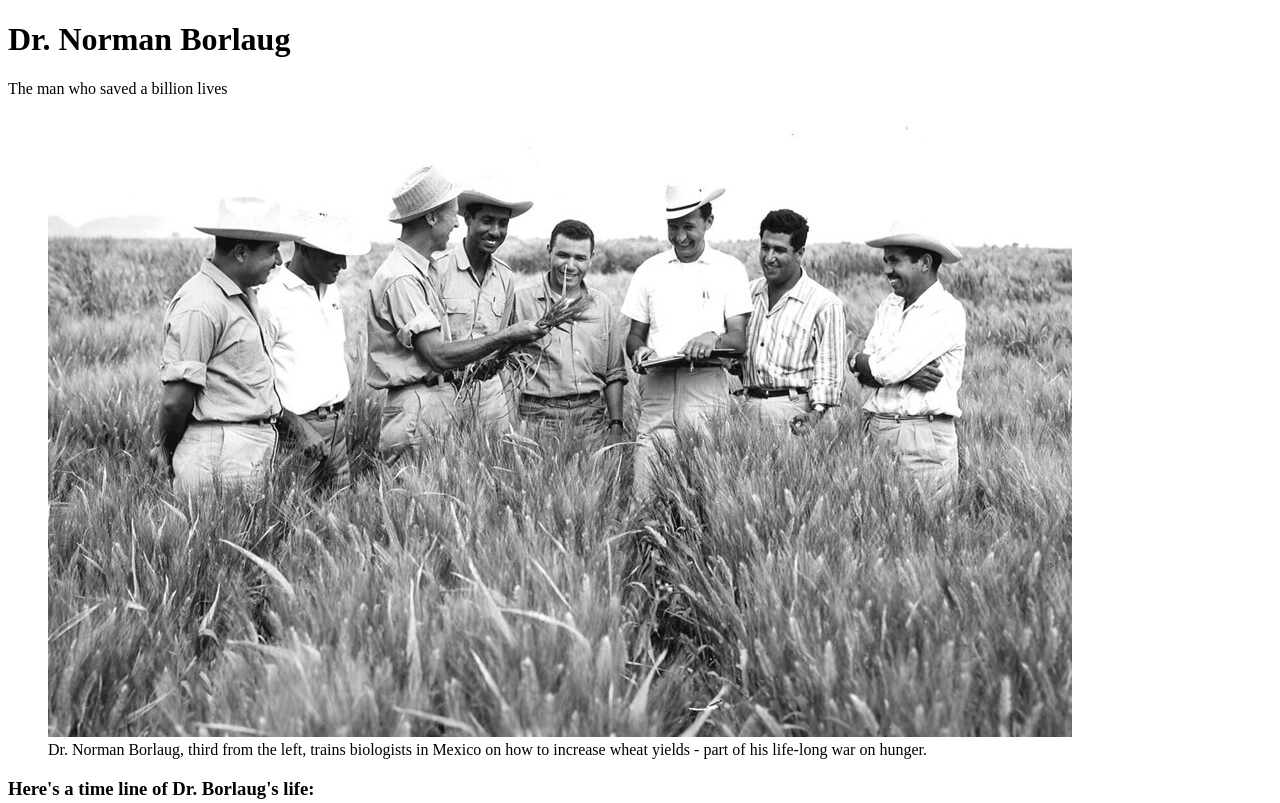
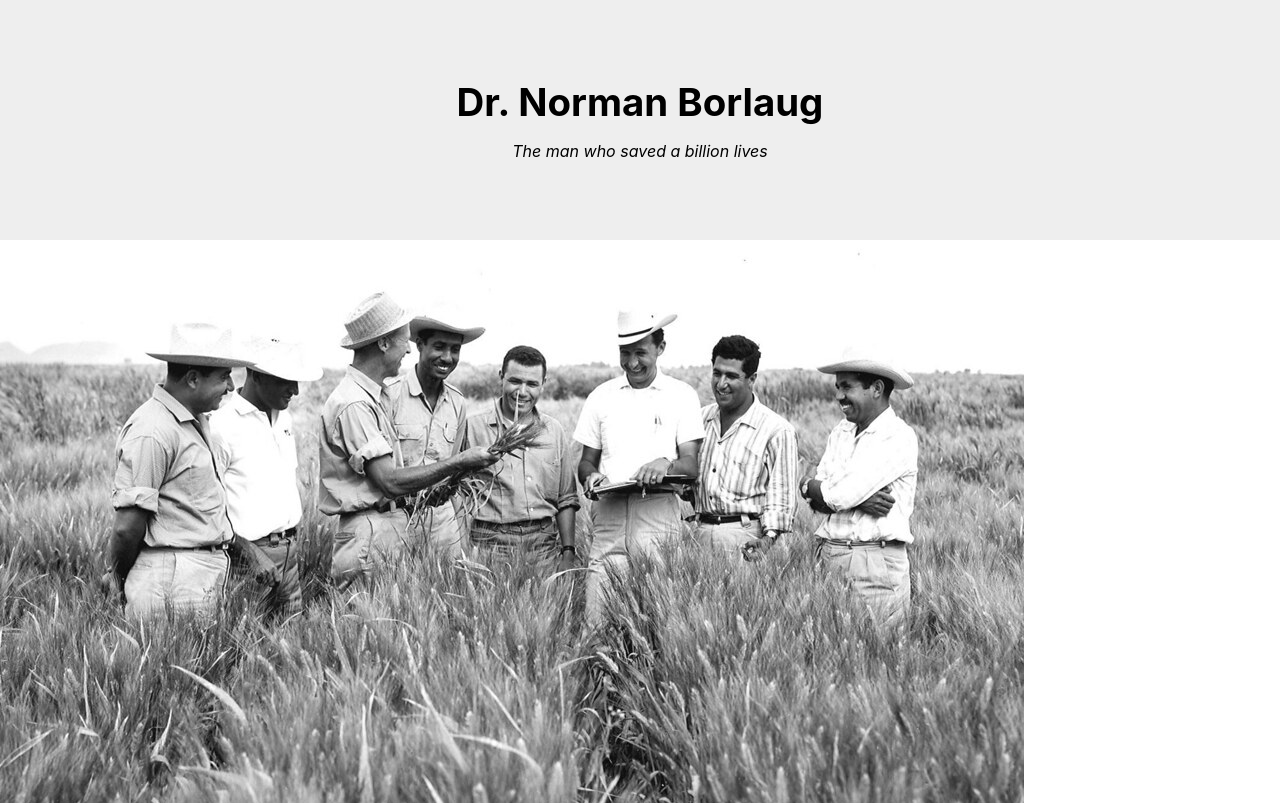
Before and after one commit to NahuelGenchi/freeCodeCamp, a plain HTML site: page responsive_web_design/tribute_page/index.html in a window 1280 px wide. Shown: the top 803 px of the page. Drawn offline with Linux system fonts and the light colour scheme.

Commit message:
Tribute Page: header done

```diff
--- a/responsive_web_design/tribute_page/scss/_general.scss
+++ b/responsive_web_design/tribute_page/scss/_general.scss
@@ -0,0 +1,10 @@
+* {
+    margin: 0;
+    padding: 0;
+    box-sizing: border-box;
+    font-family: -apple-system, BlinkMacSystemFont, 'Segoe UI', 'Roboto', 'Helvetica Neue', Arial, sans-serif;;
+}
+
+:root {
+    font-size: 16px;
+}
--- a/responsive_web_design/tribute_page/scss/_header.scss
+++ b/responsive_web_design/tribute_page/scss/_header.scss
@@ -0,0 +1,15 @@
+header {
+    min-height: 30vh;
+    display: flex;
+    flex-direction: column;
+    align-items: center;
+    justify-content: center;
+    background-color: #EEEEEE;
+    h1 {
+        font-size: 2.4rem;
+    }
+    p {
+        margin-top: 2vh;
+        font-style: italic;
+    }
+}
```
Also changed, not shown: responsive_web_design/tribute_page/css/main.css, 1 other file.
